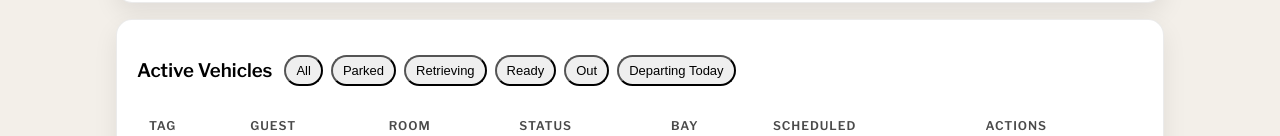
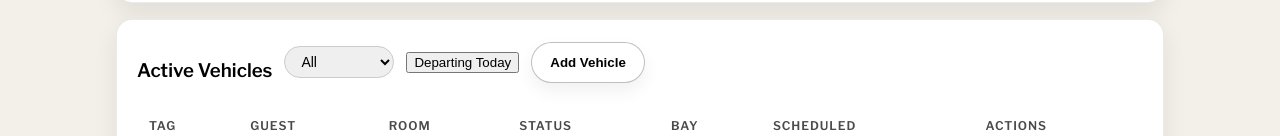
Before and after one commit to melbcoder/royce-valet, a React (Vite) app: page /staff in a window 1280 px wide. Shown: the part 606-742 px from the top of the page. Built offline with nearby package versions, Linux system fonts and the light colour scheme; no server answers; the database is empty.

Commit message:
UI update — dropdown filters + right alignment

```diff
--- a/src/pages/Staff.jsx
+++ b/src/pages/Staff.jsx
@@ -405,31 +405,36 @@ export default function Staff() {
       <section className="card pad">
         <div className="row space-between" style={{ marginBottom: 8 }}>
           <h3>Active Vehicles</h3>
-          <div className="row" style={{ gap: 8, flexWrap: "wrap" }}>
-            {["", "parked", "retrieving", "ready", "out"].map((s) => (
-              <button
-                key={s || "all"}
-                className={
-                  "status-pill filter-pill " +
-                  (filterStatus === s ? "selected" : "")
-                }
-                onClick={() => setFilterStatus(filterStatus === s ? "" : s)}
-              >
-                {s === "" ? "All" : s.charAt(0).toUpperCase() + s.slice(1)}
-              </button>
-            ))}
+          <div style={{ display:"flex", justifyContent:"flex-end", alignItems:"center", gap:12, marginBottom:16 }}>
+            {/* Status dropdown */}
+            <select
+              value={filterStatus}
+              onChange={(e) => setFilterStatus(e.target.value)}
+              style={{ padding:"6px 12px", borderRadius:20, border:"1px solid #ccc", fontSize:14 }}
+            >
+              <option value="">All</option>
+              <option value="parked">Parked</option>
+              <option value="retrieving">Retrieving</option>
+              <option value="ready">Ready</option>
+              <option value="out">Out</option>
+            </select>
 
-            {/* Departing Today filter */}
+            {/* Departing Today pill */}
             <button
-              className={
-                "status-pill filter-pill " +
-                (filterStatus === "departing" ? "selected" : "")
-              }
+              className={"filter-pill " + (filterStatus === "departing" ? "selected" : "")}
               onClick={() =>
                 setFilterStatus(filterStatus === "departing" ? "" : "departing")
               }
             >
               Departing Today
+            </button>
+
+            {/* Add Vehicle Button */}
+            <button
+              className="btn primary"
+              onClick={() => setShowAdd(true)}
+            >
+              Add Vehicle
             </button>
           </div>
         </div>
```
